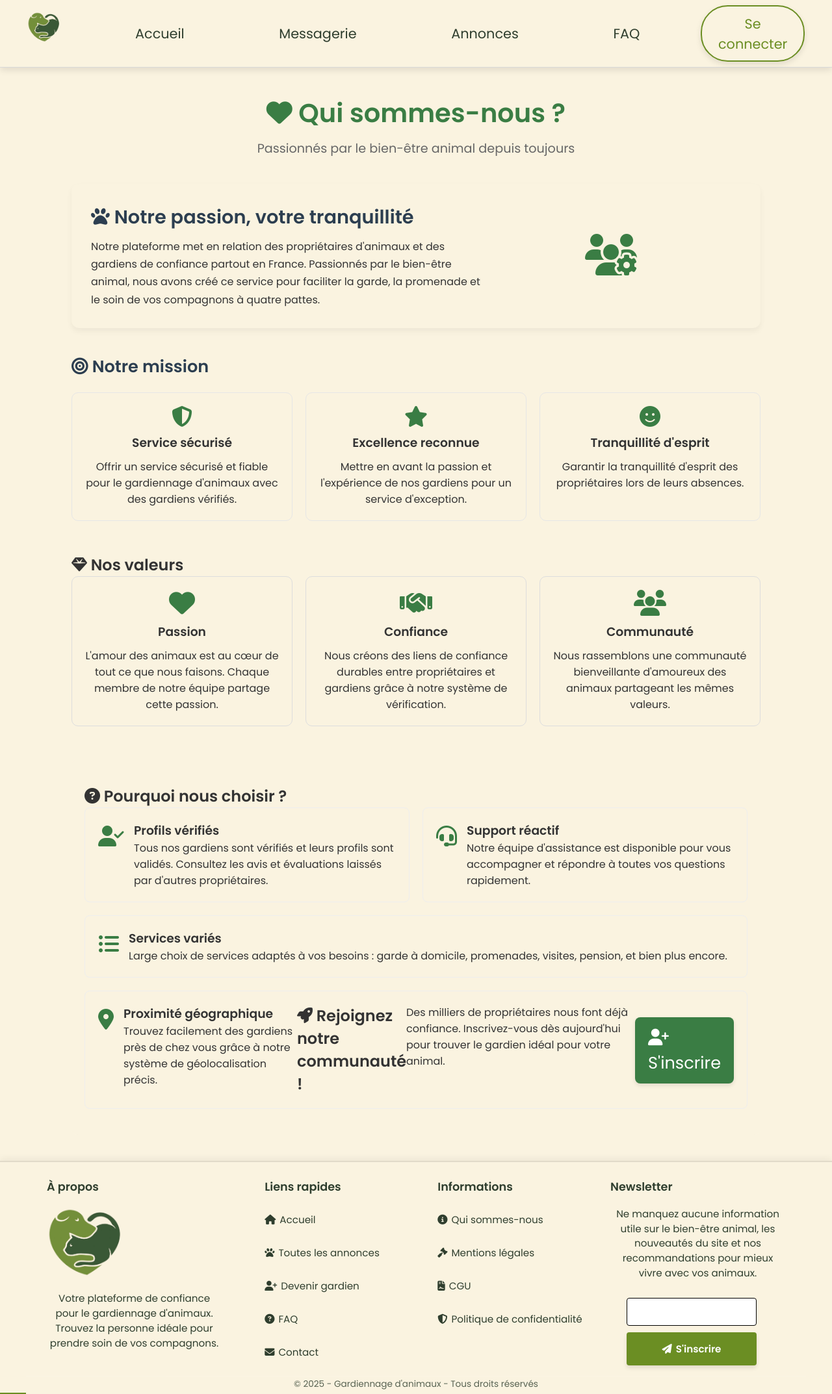
After one commit to MaxxxxxxLh/animalWebsite, a PHP site: page /resetPassword/app/Views/pages/qui-sommes-nous.php in a window 1280 px wide. The commit adds this page. Shown: the whole page at 65% size. Run offline with PHP 8.4, Linux system fonts and the light colour scheme; a stand-in replaces the project's code that opens the database connection.

Commit message:
lien footer+pages cgu, politique de confidentialité et qui sommes-nous

```diff
--- /dev/null
+++ b/app/Views/pages/qui-sommes-nous.php
@@ -0,0 +1,146 @@
+<?php
+$pageTitle = 'Qui sommes-nous ?';
+?>
+<!DOCTYPE html>
+<ht lang="fr">
+<head>
+    <meta charset="UTF-8">
+    <meta name="viewport" content="width=device-width, initial-scale=1.0">
+    <title>cgu - Gardiennage d'animaux</title>
+    <link href="https://fonts.googleapis.com/css2?family=Poppins:wght@300;400;600&display=swap" rel="stylesheet">
+    <link rel="stylesheet" href="https://cdnjs.cloudflare.com/ajax/libs/font-awesome/6.4.0/css/all.min.css">
+    <link rel="stylesheet" href="/css/style.css">
+    <link rel="stylesheet" href="/css/header.css">
+    <link rel="stylesheet" href="/css/footer.css">
+    <link rel="stylesheet" href="/css/pages/qui-sommes-nous.css">
+</head>
+<body>
+<?php include(__DIR__ . '/../includes/header.php'); ?>
+<main class="container">
+    <div class="page-header">
+        <h1><i class="fas fa-heart"></i> Qui sommes-nous ?</h1>
+        <p class="page-subtitle">Passionnés par le bien-être animal depuis toujours</p>
+    </div>
+
+    <section class="content-section">
+        <div class="about-content">
+            <!-- Section Hero -->
+            <div class="hero-section">
+                <div class="hero-text">
+                    <h2><i class="fas fa-paw"></i> Notre passion, votre tranquillité</h2>
+                    <p>
+                        Notre plateforme met en relation des propriétaires d'animaux et des gardiens de confiance
+                        partout en France. Passionnés par le bien-être animal, nous avons créé ce service pour
+                        faciliter la garde, la promenade et le soin de vos compagnons à quatre pattes.
+                    </p>
+                </div>
+                <div class="hero-image">
+                    <i class="fas fa-users-cog hero-icon"></i>
+                </div>
+            </div>
+
+            <!-- Notre Mission -->
+            <div class="mission-section">
+                <h2><i class="fas fa-bullseye"></i> Notre mission</h2>
+                <div class="mission-grid">
+                    <div class="mission-item">
+                        <i class="fas fa-shield-alt"></i>
+                        <h3>Service sécurisé</h3>
+                        <p>Offrir un service sécurisé et fiable pour le gardiennage d'animaux avec des gardiens vérifiés.</p>
+                    </div>
+                    <div class="mission-item">
+                        <i class="fas fa-star"></i>
+                        <h3>Excellence reconnue</h3>
+                        <p>Mettre en avant la passion et l'expérience de nos gardiens pour un service d'exception.</p>
+                    </div>
+                    <div class="mission-item">
+                        <i class="fas fa-smile"></i>
+                        <h3>Tranquillité d'esprit</h3>
+                        <p>Garantir la tranquillité d'esprit des propriétaires lors de leurs absences.</p>
+                    </div>
+                </div>
+            </div>
+
+            <!-- Nos Valeurs -->
+            <div class="values-section">
+                <h2><i class="fas fa-gem"></i> Nos valeurs</h2>
+                <div class="values-container">
+                    <div class="value-card">
+                        <div class="value-icon">
+                            <i class="fas fa-heart"></i>
+                        </div>
+                        <h3>Passion</h3>
+                        <p>L'amour des animaux est au cœur de tout ce que nous faisons. Chaque membre de notre équipe partage cette passion.</p>
+                    </div>
+                    <div class="value-card">
+                        <div class="value-icon">
+                            <i class="fas fa-handshake"></i>
+                        </div>
+                        <h3>Confiance</h3>
+                        <p>Nous créons des liens de confiance durables entre propriétaires et gardiens grâce à notre système de vérification.</p>
+                    </div>
+                    <div class="value-card">
+                        <div class="value-icon">
+                            <i class="fas fa-users"></i>
+                        </div>
+                        <h3>Communauté</h3>
+                        <p>Nous rassemblons une communauté bienveillante d'amoureux des animaux partageant les mêmes valeurs.</p>
+                    </div>
+                </div>
+            </div>
+
+            <!-- Pourquoi nous choisir -->
+            <div class="why-choose-section">
+                <h2><i class="fas fa-question-circle"></i> Pourquoi nous choisir ?</h2>
+                <div class="advantages-list">
+                    <div class="advantage-item">
+                        <div class="advantage-icon">
+                            <i class="fas fa-user-check"></i>
+                        </div>
+                        <div class="advantage-content">
+                            <h3>Profils vérifiés</h3>
+                            <p>Tous nos gardiens sont vérifiés et leurs profils sont validés. Consultez les avis et évaluations laissés par d'autres propriétaires.</p>
+                        </div>
+                    </div>
+
+                    <div class="advantage-item">
+                        <div class="advantage-icon">
+                            <i class="fas fa-headset"></i>
+                        </div>
+                        <div class="advantage-content">
+                            <h3>Support réactif</h3>
+                            <p>Notre équipe d'assistance est disponible pour vous accompagner et répondre à toutes vos questions rapidement.</p>
+                        </div>
+                    </div>
+
+                    <div class="advantage-item">
+                        <div class="advantage-icon">
+                            <i class="fas fa-list-ul"></i>
+                        </div>
+                        <div class="advantage-content">
+                            <h3>Services variés</h3>
+                            <p>Large choix de services adaptés à vos besoins : garde à domicile, promenades, visites, pension, et bien plus encore.</p>
+                        </div>
+                    </div>
+
+                    <div class="advantage-item">
+                        <div class="advantage-icon">
+                            <i class="fas fa-map-marker-alt"></i>
+                        </div>
+                        <div class="advantage-content">
+                            <h3>Proximité géographique</h3>
+                            <p>Trouvez facilement des gardiens près de chez vous grâce à notre système de géolocalisation précis.</p>
+                        </div>
+                    <h2><i class="fas fa-rocket"></i> Rejoignez notre communauté !</h2>
+                    <p>Des milliers de propriétaires nous font déjà confiance. Inscrivez-vous dès aujourd'hui pour trouver le gardien idéal pour votre animal.</p>
+                    <a href="/register" class="btn btn-primary">
+                        <i class="fas fa-user-plus"></i> S'inscrire
+                    </a>
+                </div>
+            </div>
+        </div>
+    </section>
+</main>
+<?php include(__DIR__ . '/../includes/footer.php'); ?>
+</body>
+</html>
--- /dev/null
+++ b/public/css/pages/qui-sommes-nous.css
@@ -0,0 +1,174 @@
+/* Base */
+.container {
+  max-width: 1100px;
+  margin: auto;
+  padding: 40px 20px;
+  font-family: "Poppins", sans-serif;
+  color: #333;
+}
+
+/* Page Header */
+.page-header {
+  text-align: center;
+  margin-bottom: 40px;
+}
+.page-header h1 {
+  font-size: 2.5rem;
+  color: #3a7d44;
+}
+.page-subtitle {
+  font-size: 1.2rem;
+  color: #666;
+  margin-top: 10px;
+}
+
+/* Hero Section */
+.hero-section {
+  display: flex;
+  flex-wrap: wrap;
+  align-items: center;
+  background-color: var(--nature-beige);
+  padding: 30px;
+  border-radius: 12px;
+  margin-bottom: 40px;
+  box-shadow: 0 5px 10px rgba(0, 0, 0, 0.05);
+}
+.hero-text {
+  flex: 1 1 60%;
+}
+.hero-text h2 {
+  font-size: 1.8rem;
+  color: #2c3e50;
+  margin-bottom: 10px;
+}
+.hero-text p {
+  font-size: 1rem;
+  line-height: 1.7;
+}
+.hero-image {
+  flex: 1 1 40%;
+  text-align: center;
+  font-size: 4rem;
+  color: #3a7d44;
+}
+
+/* Mission Section */
+.mission-section {
+  margin-bottom: 50px;
+}
+.mission-section h2 {
+  font-size: 1.6rem;
+  color: #2c3e50;
+  margin-bottom: 20px;
+}
+.mission-grid {
+  display: flex;
+  gap: 20px;
+  flex-wrap: wrap;
+}
+.mission-item {
+  flex: 1 1 30%;
+  background-color: var(--nature-beige);
+  border: 1px solid #e6e6e6;
+  padding: 20px;
+  border-radius: 10px;
+  text-align: center;
+}
+.mission-item i {
+  font-size: 2rem;
+  color: #3a7d44;
+  margin-bottom: 10px;
+}
+.mission-item h3 {
+  margin-bottom: 10px;
+}
+
+/* Values Section */
+.values-section {
+  margin-bottom: 50px;
+}
+.values-container {
+  display: flex;
+  flex-wrap: wrap;
+  gap: 20px;
+}
+.value-card {
+  flex: 1 1 30%;
+  background-color: var(--nature-beige);
+  border: 1px solid #ddd;
+  border-radius: 10px;
+  padding: 20px;
+  text-align: center;
+}
+.value-icon i {
+  font-size: 2.5rem;
+  color: #3a7d44;
+  margin-bottom: 10px;
+}
+.value-card h3 {
+  margin-bottom: 10px;
+}
+
+/* Why Choose Us Section */
+.why-choose-section {
+  background-color: var(--nature-beige);
+  padding: 40px 20px;
+  border-radius: 10px;
+}
+.advantages-list {
+  display: flex;
+  flex-wrap: wrap;
+  gap: 20px;
+}
+.advantage-item {
+  display: flex;
+  align-items: flex-start;
+  background-color: var(--nature-beige);
+  padding: 20px;
+  border-radius: 8px;
+  flex: 1 1 48%;
+  border: 1px solid #eee;
+}
+.advantage-icon {
+  font-size: 2rem;
+  margin-right: 15px;
+  color: #3a7d44;
+}
+.advantage-content h3 {
+  margin-top: 0;
+}
+.btn-primary {
+  display: inline-block;
+  margin-top: 20px;
+  background-color: #3a7d44;
+  color: white;
+  padding: 12px 20px;
+  border-radius: 8px;
+  text-decoration: none;
+  font-weight: 500;
+  transition: background-color 0.3s ease;
+}
+.btn-primary:hover {
+  background-color: #2f6536;
+}
+
+/* Responsive */
+@media (max-width: 768px) {
+  .mission-grid,
+  .values-container,
+  .advantages-list {
+    flex-direction: column;
+  }
+
+  .advantage-item {
+    flex-direction: column;
+  }
+
+  .advantage-icon {
+    margin-bottom: 10px;
+  }
+
+  .hero-section {
+    flex-direction: column;
+  }
+}
```
Also changed, not shown: app/Views/home/index.php (+9 -5 lines), app/Views/pages/cgu.php (added, +59 -0 lines), app/Views/pages/politique-confidentialite.php (added, +46 -0 lines), public/css/pages/cgu.css (added, +78 -0 lines), public/css/pages/politique-confidentialite.css (added, +64 -0 lines).
